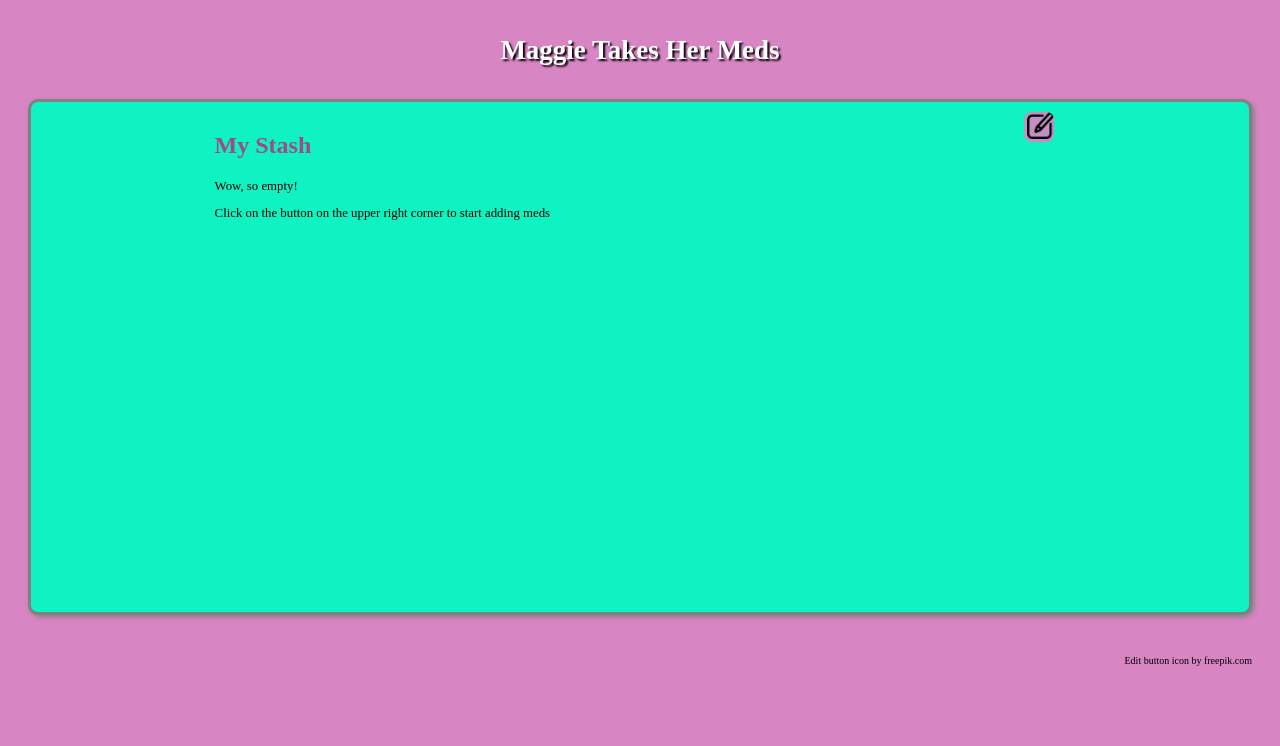
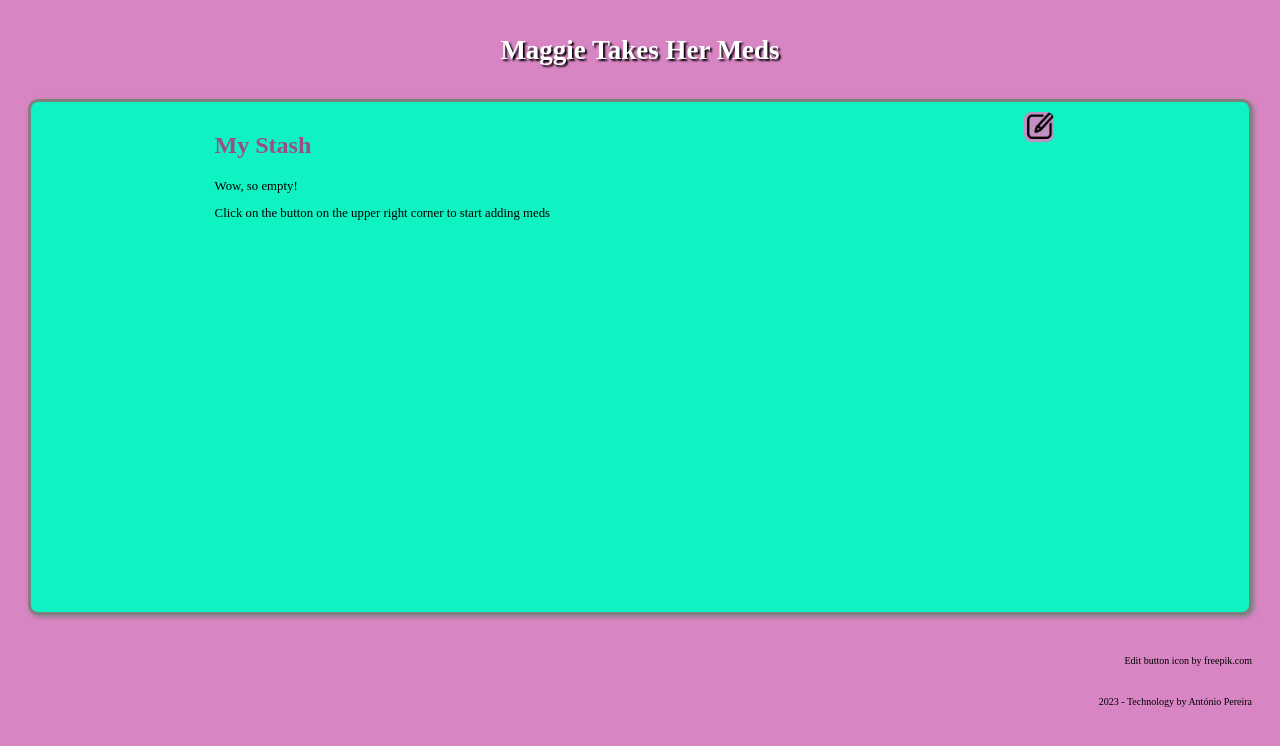
Before and after one commit to APereira23/maggie-takes-her-meds, a React (Create React App) app: page / in a window 1280 px wide. Shown: the top 746 px of the page. Built offline with nearby package versions, Linux system fonts and the light colour scheme.

Commit message:
Add signature to footer

```diff
--- a/src/components/Footer.js
+++ b/src/components/Footer.js
@@ -11,6 +11,9 @@ class Footer extends Component {
         <p>
           Edit button icon by freepik.com
         </p>
+        <p>
+          2023 - Technology by António Pereira
+        </p>
       </footer>
     );
   }
```
